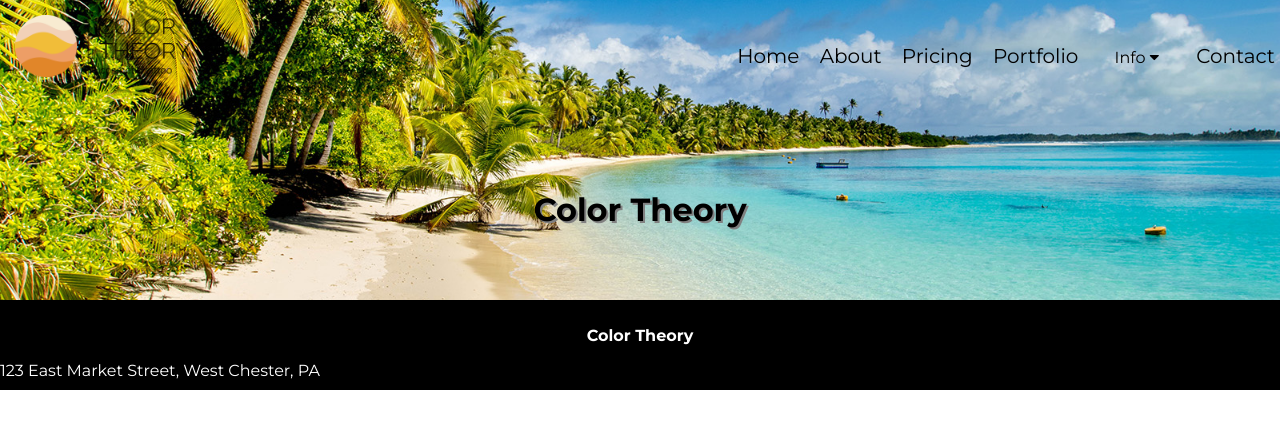
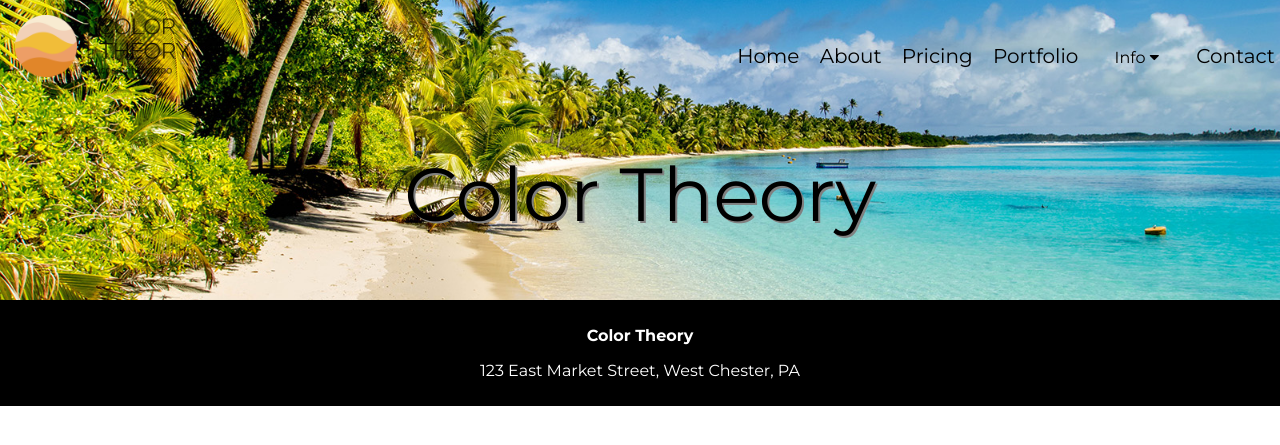
Before and after one commit to crogenmuser/Website, a Jekyll site: the page built from pricing/index.md, in a window 1280 px wide. Shown: the top 445 px of the page. Built offline with Jekyll 4.4.1, drawn with Linux system fonts in a browser that asks for light colours; nearby versions of some CDN libraries.

```diff
--- a/_layouts/default.html
+++ b/_layouts/default.html
@@ -58,7 +58,7 @@
 
             <div id="bottom">
                 <p><strong>Color Theory</strong></p>
-                <a href="https://goo.gl/maps/6yhoYxvkTnfNJRqz6">123 East Market Street, West Chester, PA</a>
+                <a href="https://goo.gl/maps/6yhoYxvkTnfNJRqz6"><p>123 East Market Street, West Chester, PA</p></a>
             </div>
 		</body>
 	</html>
--- a/css/main.css
+++ b/css/main.css
@@ -28,6 +28,11 @@ body {
 #message > h1{
     text-align: center;
     text-shadow: 2px 2px grey;
+    font-size: 75px;
+    font-weight: 300;
+    font-style: normal;
+    letter-spacing: 0px;
+    margin-bottom: 10px;
 }
 
 #logo {
```
